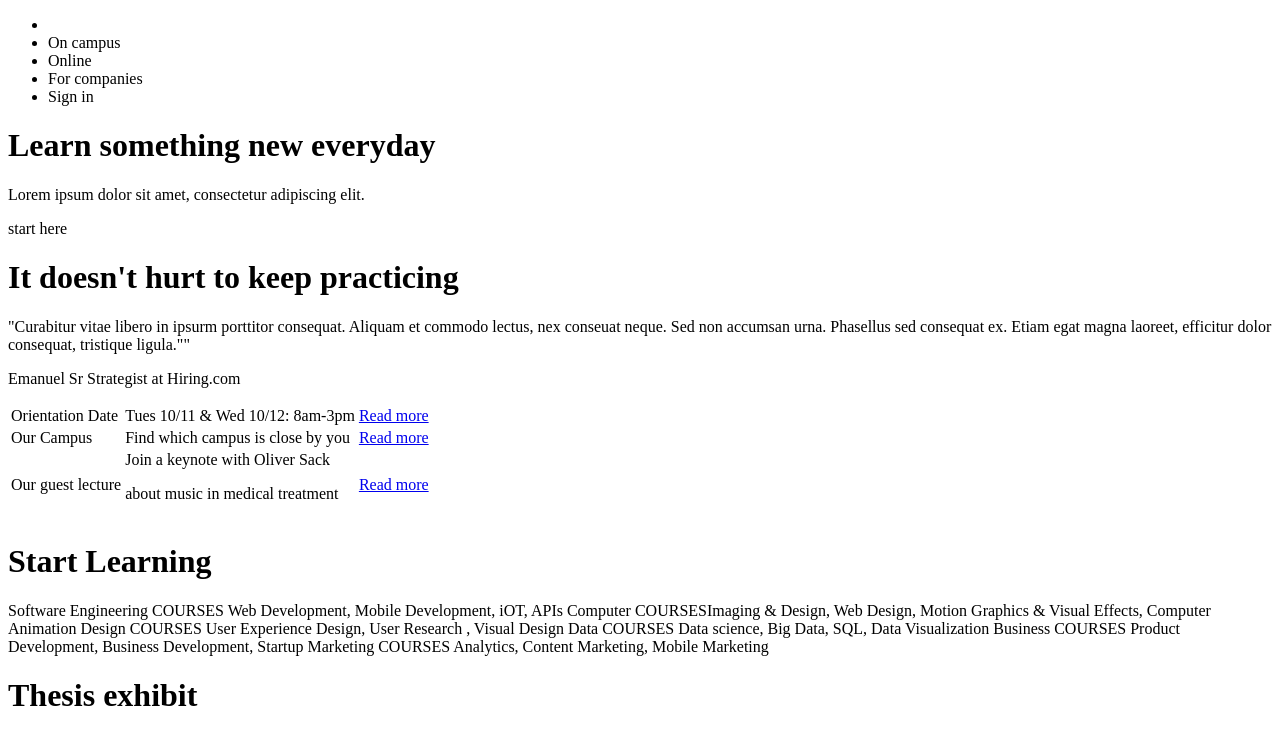
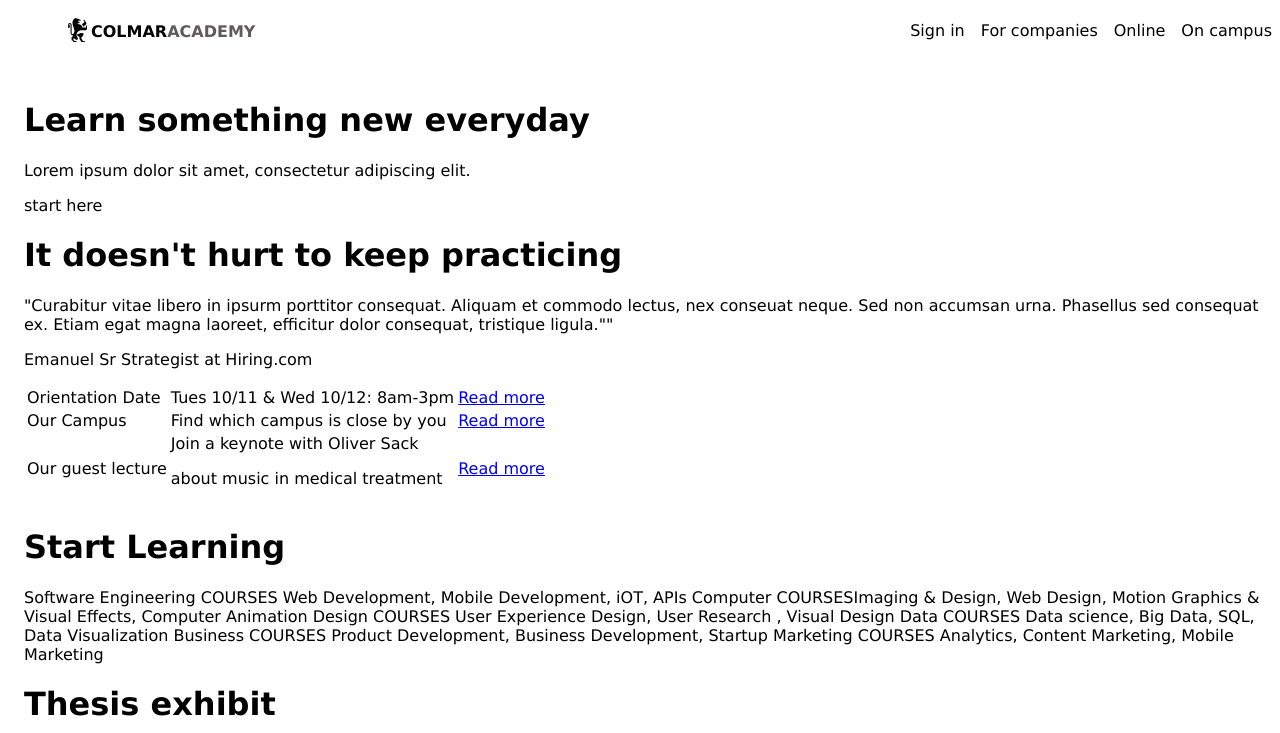
Before and after one commit to hughesmarissa/Colmar-Academy, a plain HTML site: page index.html in a window 1280 px wide. Shown: the top 733 px of the page. Drawn offline with Linux system fonts and the light colour scheme.

Commit message:
Add styling for header-nav

```diff
--- a/index.html
+++ b/index.html
@@ -8,15 +8,16 @@
     <title>Colmar Academy</title>
 </head>
 <body>
-    <fixed header>
+    <header class="header-nav">
         <ul>
-            <li><!--insert logo--></li>
-            <li>On campus</li>
-            <li>Online</li>
-            <li>For companies</li>
-            <li>Sign in</li>
+            <li class="school-icon"><img src="resources/images/ic-logo.svg"></li>
+            <li class="colmar-logo">Colmar <a class="academy-logo"> Academy</a></li>
+            <li class="nav-float-right">On campus</li>
+            <li class="nav-float-right">Online</li>
+            <li class="nav-float-right">For companies</li>
+            <li class="nav-float-right">Sign in</li>
         </ul>
-
+    </header>
     <main>
         <!--photo float left, block on the right-->
         <h1 class="header-main">Learn something new everyday</h1>
--- a/resources/css/styles.css
+++ b/resources/css/styles.css
@@ -0,0 +1,51 @@
+/*UNIVERSAL STYLES*/
+html {
+    font-size: 16px;
+    font-family: Verdana, sans;
+}
+
+body {
+ display: block;
+ margin-left: 24px;
+}
+
+/*HEADER & NAV*/
+.header-nav {
+    display: block;
+    color: black;
+    height: 64px;
+}
+.header-nav li {
+    display: flex;/*keeps li inline*/
+    list-style-type: none;
+    /*flex-direction: row-reverse; doing this here makes the logo li reverse, not the right floating li*/
+}
+
+/* NAV LINKS FLOAT RIGHT*/
+.nav-float-right   {
+    display: flex;
+    float: right;
+    padding-left: 16px;
+    padding-top: 5px;
+    padding-right: 0;
+    /* don't forget to change order, but... how? flex-direction: row-reverse; is not working */
+}
+
+/*HOLDS school-icon and school name together and FLOAT LEFT*/
+.school-icon, .colmar-logo {
+    padding-left: 0px;
+    list-style-type: none;
+    float: left;
+    line-height: 32px;
+}
+.colmar-logo {
+    text-transform: uppercase;
+    font-weight: bold;
+    padding-right: 0;
+}
+
+.academy-logo {
+    color: #615a5d;
+    font-weight: bold;
+    text-transform: uppercase;
+}
```
